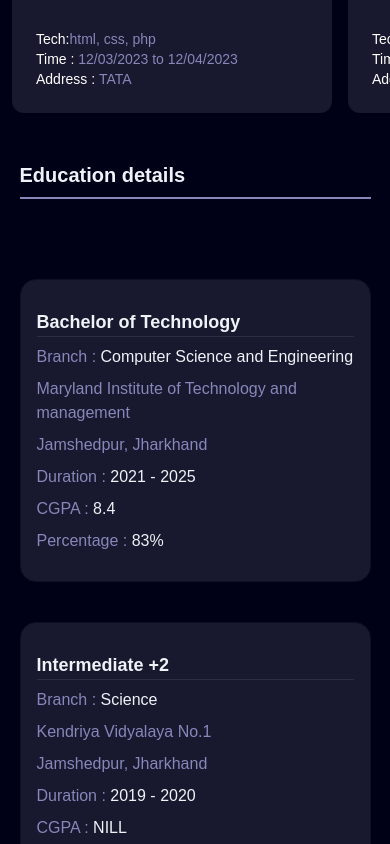
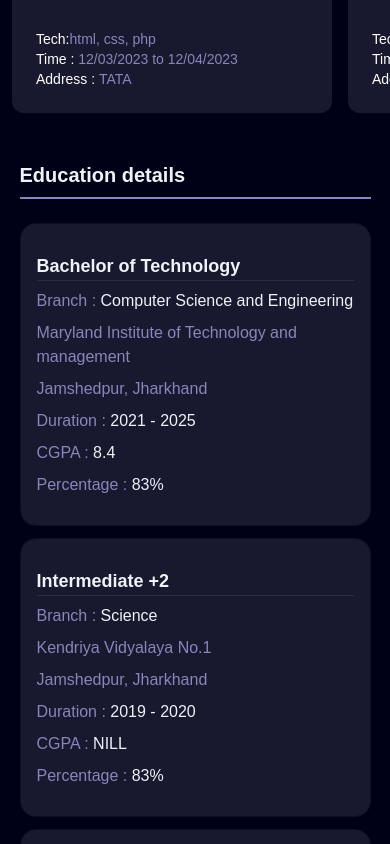
Before and after one commit to shiba-murmu/project-public-portfolio-website, a React (Vite) app: page / in a window 390 px wide. Shown: the part 5720-6564 px from the top of the page. Built offline with nearby package versions, Linux system fonts and the light colour scheme; a web font is replaced by a local one.

Commit message:
Education ui is changed for some extent margin and padding reduced to some extent..

```diff
--- a/src/pages/educationDetails/Education.jsx
+++ b/src/pages/educationDetails/Education.jsx
@@ -58,7 +58,7 @@ function Education() {
     }
     return (
         <>
-            <div className='min-h-screen mb-10 md:my-20  pt-10 md:pt-0 flex flex-col justify-start items-center gap-10'>
+            <div className='min-h-screen mb-10 md:my-20  pt-10 md:pt-0 flex flex-col justify-start items-center gap-3'>
                 <div className='flex justify-left w-[90%]  md:w-[75%] border-b-2 border-(--muted-text) pb-2'>
                     <span className='text-xl md:text-2xl font-bold'>Education details</span>
                 </div>
```
